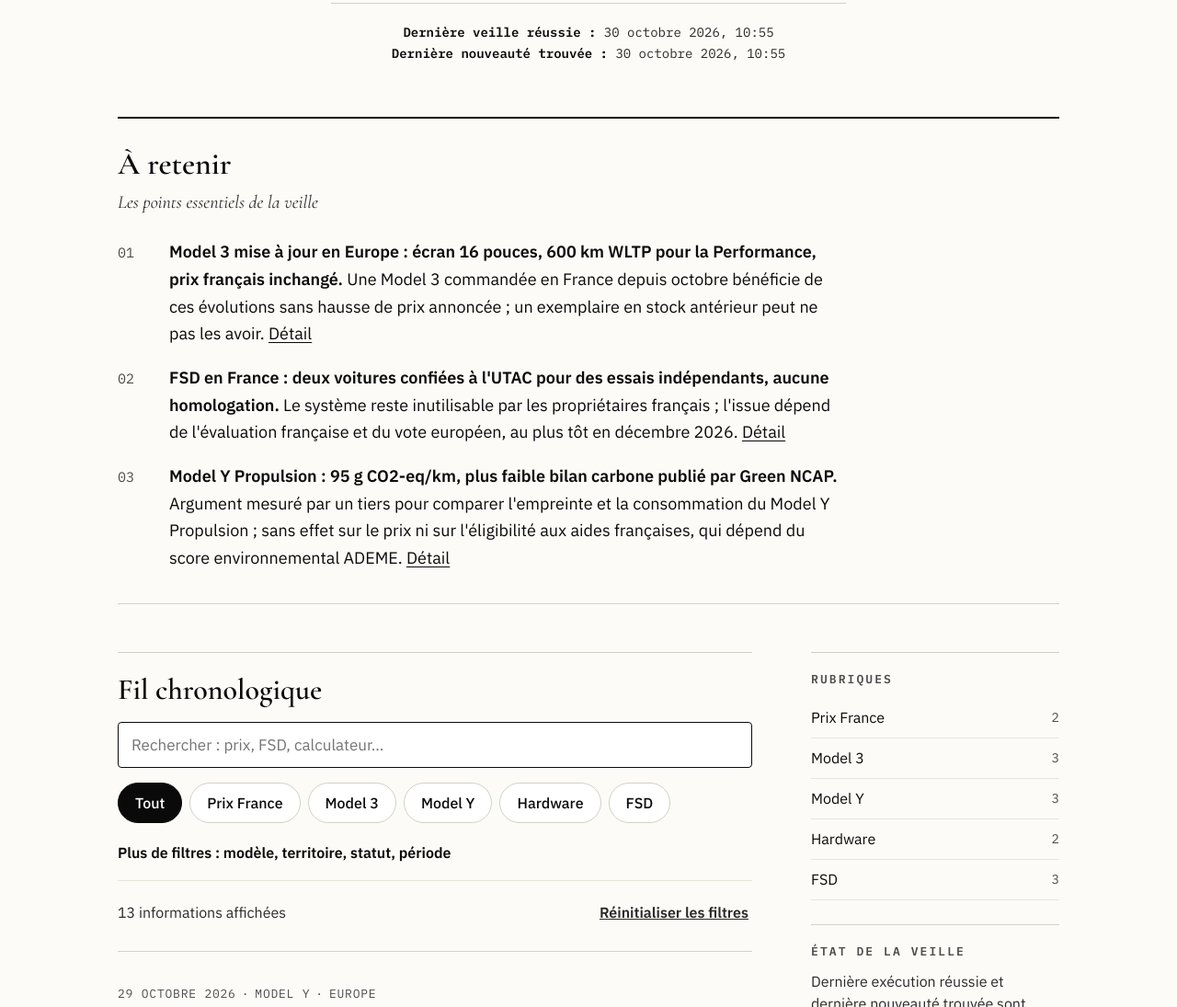
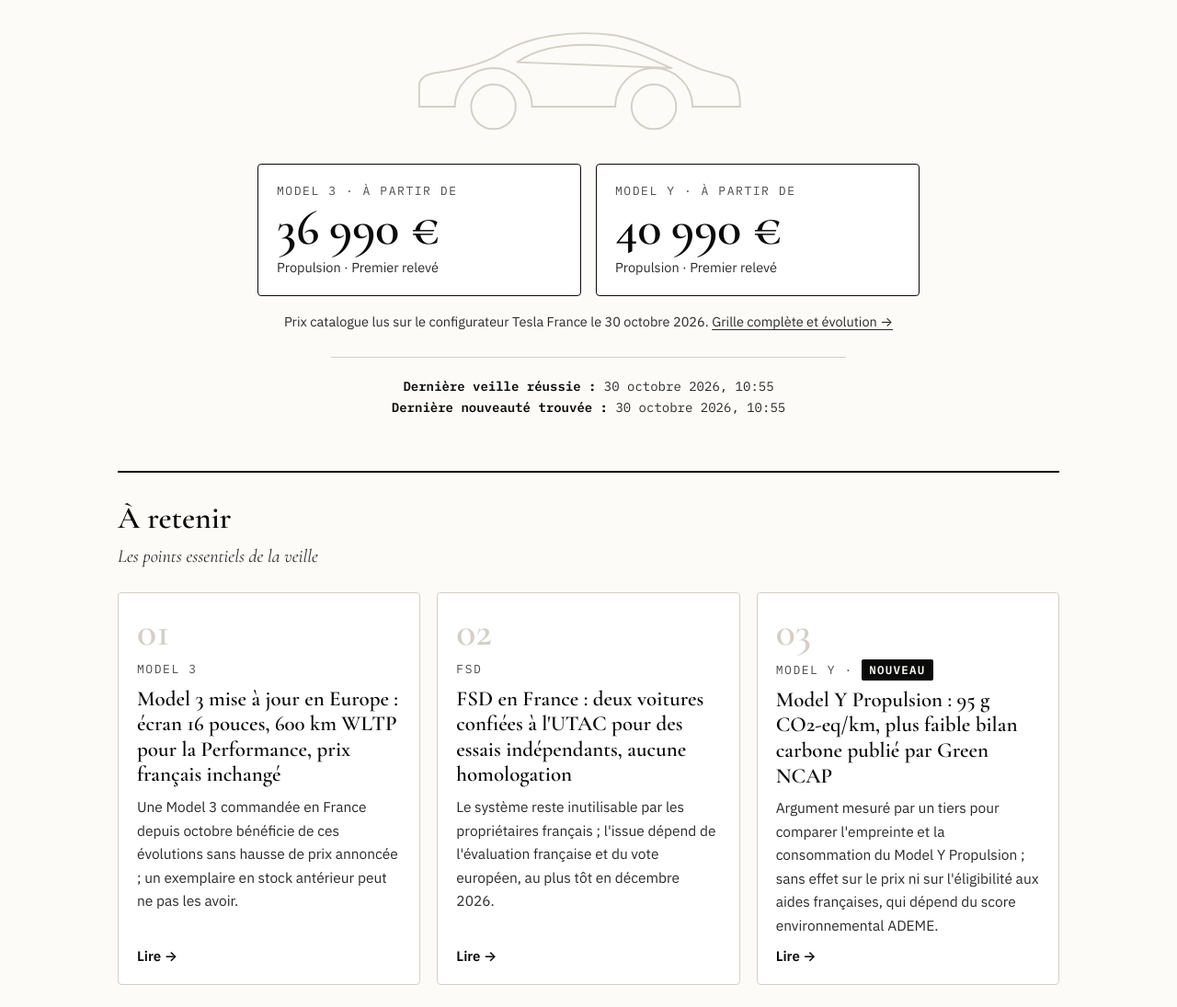
Before and after one commit to jeanpaulpoignand-web/tesla-suivi-2026, a plain HTML site: page site/index.html in a window 1280 px wide. Shown: the part 396-1491 px from the top of the page at 92% size. Drawn offline with nearby package versions, Linux system fonts and the light colour scheme; files whose address does not match are found by name.

Commit message:
Animer l’accueil avec les prix et les nouveautés

```diff
--- a/site/assets/app.js
+++ b/site/assets/app.js
@@ -68,7 +68,7 @@
   }
   function metaHTML(e) {
     var dup = e.modeles.length === 1 && e.modeles[0] === e.theme;
-    return fr(e.date_publication) + '<span class="sep">·</span>' + esc(e.theme) + (dup || !e.modeles.length ? '' : '<span class="sep">·</span>' + esc(e.modeles.join(' / '))) + '<span class="sep">·</span>' + esc(e.territoire) + (isExpired(e) ? ' <span class="expired">offre échue</span>' : '');
+    return (isNew(e) ? '<b class="new">Nouveau</b> ' : '') + fr(e.date_publication) + '<span class="sep">·</span>' + esc(e.theme) + (dup || !e.modeles.length ? '' : '<span class="sep">·</span>' + esc(e.modeles.join(' / '))) + '<span class="sep">·</span>' + esc(e.territoire) + (isExpired(e) ? ' <span class="expired">offre échue</span>' : '');
   }
   function videoHTML(v) {
     var img = safeUrl(v.miniature_url), href = safeUrl(v.url);
@@ -105,11 +105,32 @@
     var base = sorted(D.entrees.filter(inFeed));
     var choix = base.filter(function (e) { return e.alerte === true; }).concat(base.filter(function (e) { return e.alerte !== true; })).slice(0, 3);
     if (!choix.length) return '';
-    return '<section class="retenir" aria-labelledby="h-ret"><h2 id="h-ret">À retenir</h2><p class="sub">Les points essentiels de la veille</p><ol>' + choix.map(function (e) {
+    return '<section class="retenir" aria-labelledby="h-ret"><h2 id="h-ret">À retenir</h2><p class="sub">Les points essentiels de la veille</p><ol class="cards">' + choix.map(function (e, i) {
       var c = String(e.consequence || '').split(/(?<=[.!?])\s/)[0];
-      return '<li><p><strong>' + esc(String(e.titre).replace(/[.\s]+$/, '')) + '.</strong> ' + esc(c) + ' <a href="#/info/' + encodeURIComponent(e.id) + '">Détail</a></p></li>';
+      return '<li class="card"><span class="cn">' + ('0' + (i + 1)).slice(-2) + '</span><span class="ct">' + esc(e.theme) + (isNew(e) ? ' · <b class="new">Nouveau</b>' : '') + '</span><a class="ctitle" href="#/info/' + encodeURIComponent(e.id) + '">' + esc(String(e.titre).replace(/[.\s]+$/, '')) + '</a><span class="cc">' + esc(c) + '</span><span class="cgo">Lire <span aria-hidden="true">→</span></span></li>';
     }).join('') + '</ol></section>';
   }
+
+  /* ---------- Accueil vivant : bande des prix, silhouette, cartes ---------- */
+  var SILH = '<svg class="silh" viewBox="0 0 260 96" fill="none" stroke="currentColor" stroke-width="1.6" stroke-linecap="round" stroke-linejoin="round" aria-hidden="true"><path d="M16 70 L16 56 C16 51 20 48 28 47 C44 45 56 42 68 36 C88 22 120 18 148 22 C170 26 188 38 206 45 L224 50 C230 52 232 58 232 70"/><path d="M16 70 L40 70 M92 70 L148 70 M200 70 L232 70"/><path d="M40 70 A26 26 0 0 1 92 70"/><path d="M148 70 A26 26 0 0 1 200 70"/><circle cx="66" cy="70" r="15"/><circle cx="174" cy="70" r="15"/><path d="M82 40 C96 30 118 27 142 29 C158 31 172 38 186 44 Z"/></svg>';
+  function eur(n) { return String(n).replace(/\B(?=(\d{3})+(?!\d))/g, String.fromCharCode(8239)) + String.fromCharCode(160) + '€'; }
+  function stripHTML() {
+    var ok = relevesLisibles(), last = ok[ok.length - 1];
+    if (!last) return '';
+    var prev = ok.length > 1 ? ok[ok.length - 2] : null;
+    function carte(modele) {
+      var v = versionsDe(last, modele).filter(function (x) { return x.version === 'Propulsion'; })[0] || versionsDe(last, modele)[0];
+      if (!v) return '';
+      var pv = prev && versionsDe(prev, modele).filter(function (x) { return x.version === v.version; })[0];
+      var d = pv ? v.catalogue_eur - pv.catalogue_eur : null;
+      var delta = d === null ? 'Premier relevé' : (d === 0 ? 'Inchangé depuis le relevé précédent' : (d > 0 ? '▲ +' : '▼ ') + eur(d).replace('+', ''));
+      return '<a class="pcard" href="#/prix"><span class="pl">' + modele + ' · à partir de</span><span class="pv">' + eur(v.catalogue_eur) + '</span><span class="pd">' + esc(v.version) + ' · ' + delta + '</span></a>';
+    }
+    return '<div class="pstrip" role="group" aria-label="Prix catalogue du jour">' + carte('Model 3') + carte('Model Y') +
+      '<p class="pnote">Prix catalogue lus sur le configurateur Tesla France le ' + esc(fr(last.date_releve)) + '. <a href="#/prix">Grille complète et évolution →</a></p></div>';
+  }
+  function refDay() { var m = ''; D.entrees.forEach(function (e) { if ((e.date_verification || '') > m) m = e.date_verification; }); return m; }
+  function isNew(e) { var r = parseDay(refDay()), d = parseDay(e.date_publication); return r && d && (r - d) <= 2 * 864e5; }
   function veilleHTML() {
     var ok = derniere(journalOk()), nv = derniere(journalOk().filter(function (r) { return r.nouveautes === true; }));
     if (!ok) return '<p class="veille"><b>Veille :</b> aucune exécution enregistrée pour l’instant.</p>';
@@ -125,7 +146,7 @@
       return '<option value="">Tous</option>' + list.map(function (a) { var v = Array.isArray(a) ? a[0] : a, l = Array.isArray(a) ? a[1] : a; return '<option value="' + esc(v) + '"' + (cur === v ? ' selected' : '') + '>' + esc(l) + '</option>'; }).join('');
     }
     var vide = !D.entrees.length ? '<div class="empty"><p><b>Aucune information publiée pour l’instant.</b> Le site est prêt ; la première veille doit encore être chargée. Rien n’est affiché tant qu’aucune information vérifiée n’existe.</p></div>' : '';
-    return '<section class="hero"><p class="kicker">Veille Tesla · Model 3 et Model Y · France</p><h1>' + NOM + ' <span class="an">' + AN + '</span></h1><p class="lede">L’essentiel des évolutions, ce qui est confirmé et ce qui ne l’est pas, avec les sources.</p>' + veilleHTML() + '</section>' +
+    return '<section class="hero"><p class="kicker">Veille Tesla · Model 3 et Model Y · France</p><h1>' + NOM + ' <span class="an">' + AN + '</span></h1><p class="lede">L’essentiel des évolutions, ce qui est confirmé et ce qui ne l’est pas, avec les sources.</p>' + SILH + stripHTML() + veilleHTML() + '</section>' +
       '<div class="wrap">' + retenirHTML() + '<div class="layout"><div>' +
       '<section class="tools" aria-labelledby="h-fil"><h2 id="h-fil">Fil chronologique</h2>' +
       '<label class="sr" for="q">Rechercher dans la veille</label><input class="search" id="q" type="search" placeholder="Rechercher : prix, FSD, calculateur…" value="' + esc(F.q) + '" autocomplete="off">' +
--- a/site/assets/style.css
+++ b/site/assets/style.css
@@ -204,3 +204,27 @@
 .hero h1 .an{font-family:var(--mono);font-size:.2em;font-weight:400;letter-spacing:.14em;color:var(--muted);vertical-align:middle;margin-left:.9em}
 .mentions h2{font-size:26px;margin:30px 0 8px}
 .mentions p{max-width:66ch;margin-bottom:10px}
+
+/* Accueil vivant */
+.hero{position:relative;overflow:hidden}
+.hero .silh{display:block;width:min(420px,70%);margin:6px auto 20px;color:var(--line);stroke-width:1.2}
+.pstrip{display:grid;grid-template-columns:1fr 1fr;gap:16px;max-width:720px;margin:6px auto 26px;text-align:left}
+.pcard{display:flex;flex-direction:column;gap:2px;border:1px solid var(--ink);border-radius:4px;padding:18px 20px;background:var(--paper2);text-decoration:none;transition:transform .15s}
+.pcard:hover{transform:translateY(-2px);box-shadow:0 0 0 1px var(--ink)}
+.pl{font-family:var(--mono);font-size:13px;letter-spacing:.12em;text-transform:uppercase;color:var(--muted)}
+.pv{font-family:var(--serif);font-weight:600;font-size:clamp(38px,6vw,54px);line-height:1.05}
+.pd{font-size:14.5px;color:var(--soft)}
+.pnote{grid-column:1/-1;font-size:14.5px;color:var(--soft);text-align:center}
+.cards{display:grid;grid-template-columns:repeat(auto-fit,minmax(250px,1fr));gap:16px}
+.retenir li.card{display:flex;flex-direction:column;gap:8px;grid-template-columns:none;border:1px solid var(--line);border-radius:4px;padding:20px 20px 18px;background:var(--paper2)}
+.retenir li.card::before{content:none}
+.cn{font-family:var(--serif);font-size:44px;line-height:1;color:var(--line);font-weight:600}
+.ct{font-family:var(--mono);font-size:13px;letter-spacing:.12em;text-transform:uppercase;color:var(--muted)}
+.ctitle{font-family:var(--serif);font-weight:600;font-size:23px;line-height:1.2;text-decoration:none}
+.ctitle:hover{text-decoration:underline;text-decoration-thickness:2px}
+.cc{font-size:15.5px;color:var(--soft)}
+.cgo{margin-top:auto;font-weight:600;font-size:15px}
+.new{display:inline-block;font-family:var(--mono);font-size:12.5px;letter-spacing:.1em;text-transform:uppercase;font-weight:600;background:var(--ink);color:var(--paper);padding:1px 8px;border-radius:2px}
+@media(max-width:560px){.pstrip{grid-template-columns:1fr}.hero .silh{width:80%}}
+.retenir li a.ctitle{white-space:normal;overflow-wrap:anywhere;min-width:0}
+.retenir li.card{min-width:0}
```
